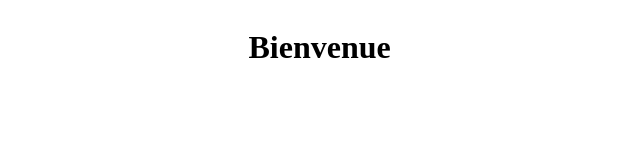
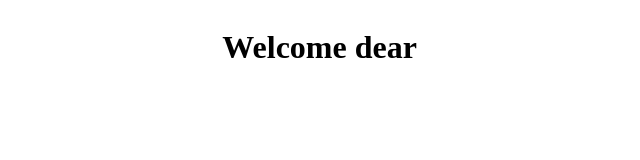
Before and after one commit to cathDev/hello, a plain HTML site: page index.html in a window 1280 px wide. Shown: the whole page, without its empty margins (322-962 px from the left). Drawn offline with Linux system fonts and the light colour scheme.

Commit message:
changement du message de bienvenue

```diff
--- a/index.html
+++ b/index.html
@@ -13,6 +13,6 @@
 	}
 	</style>
 	<body>
-		<h1>Bienvenue</h1>
+		<h1>Welcome dear</h1>
 	</body>
 </html>
```
